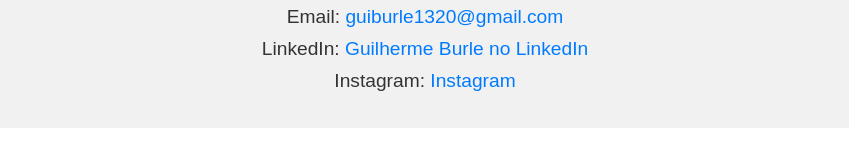
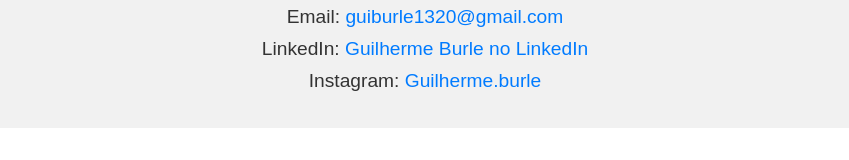
Before and after one commit to Guilherme-burle/Portifolio, a plain HTML site: page index.html in a window 1280 px wide. Shown: the part 901-1061 px from the top of the page, without its empty margins (215-1064 px from the left). Drawn offline with Linux system fonts and the light colour scheme.

Commit message:
Update index.html

```diff
--- a/index.html
+++ b/index.html
@@ -34,7 +34,7 @@
     <ul class="contact-list">
       <li>Email: <a href="mailto:guiburle1320@gmail.com">guiburle1320@gmail.com</a></li>
       <li>LinkedIn: <a href="https://www.linkedin.com/in/guilherme-burle" target="_blank">Guilherme Burle no LinkedIn</a></li>
-      <li>Instagram: <a href="https://www.instagram.com/guilherme.burle/" target="_blank">Instagram</a></li>
+      <li>Instagram: <a href="https://www.instagram.com/guilherme.burle/" target="_blank">Guilherme.burle</a></li>
     </ul>
   </section>
 
```
